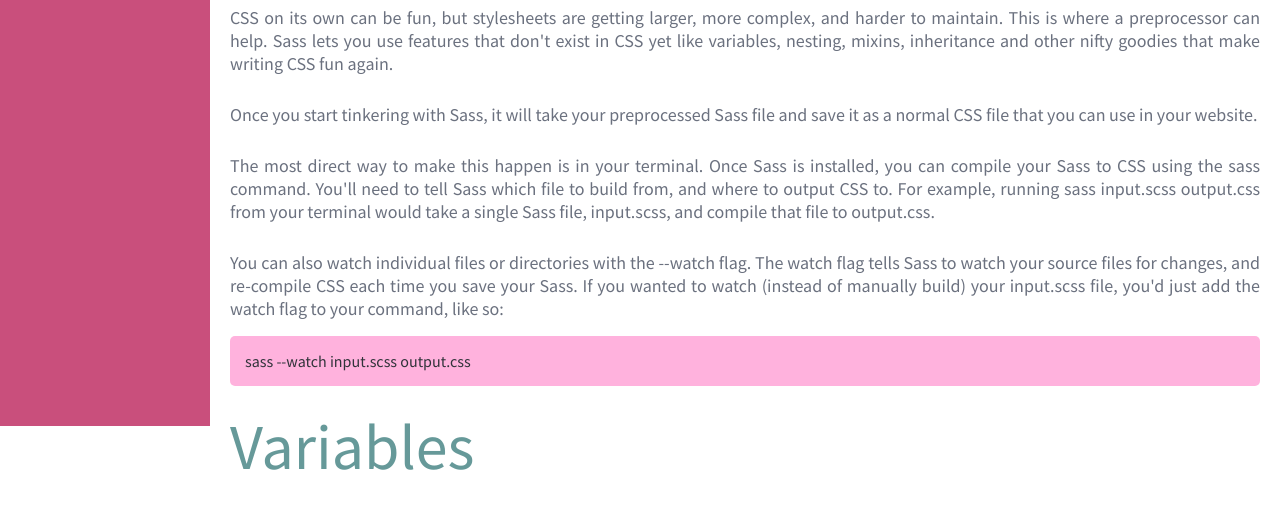
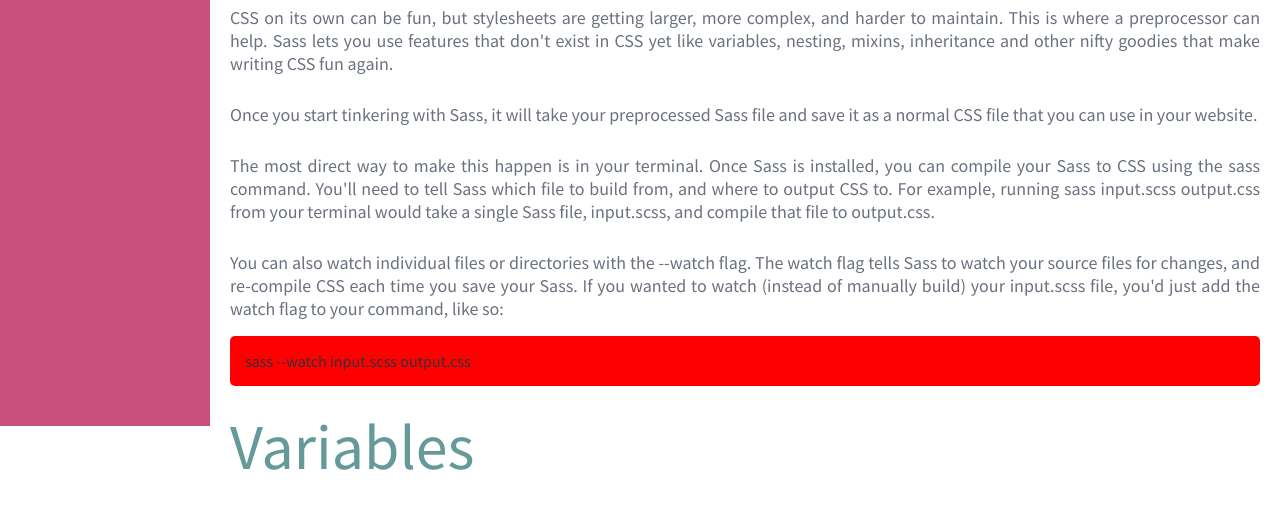
Before and after one commit to CamiloASuarez/Technical-Documentation-Page, a plain HTML site: page index.html in a window 1280 px wide. Shown: the part 374-880 px from the top of the page. Drawn offline with Linux system fonts and the light colour scheme.

Commit message:
Update style.css

```diff
--- a/style.css
+++ b/style.css
@@ -84,7 +84,7 @@
   word-break: normal;
   word-wrap: normal;
   margin-top: 1rem;
-  background-color: #ffb2dd;
+  background-color: red;
   padding: 15px;
   border-radius: 5px;
 }
```
